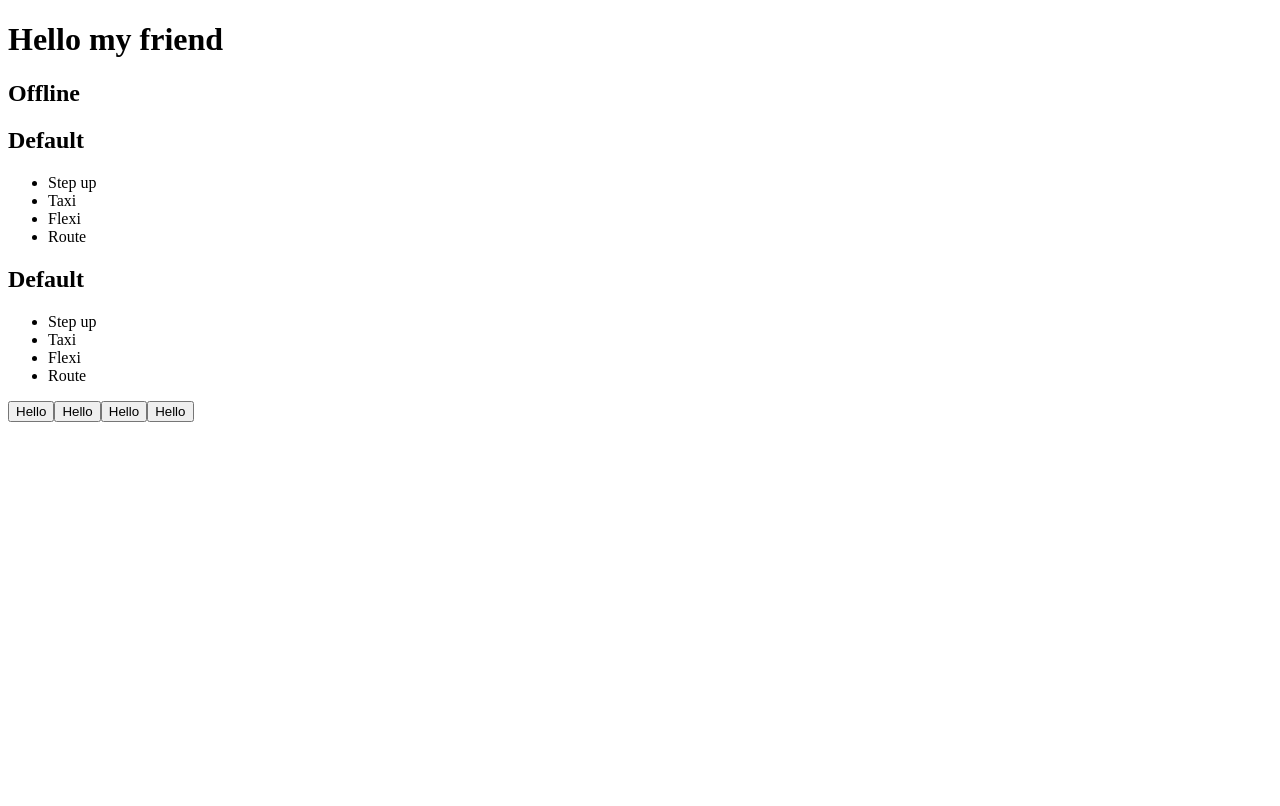
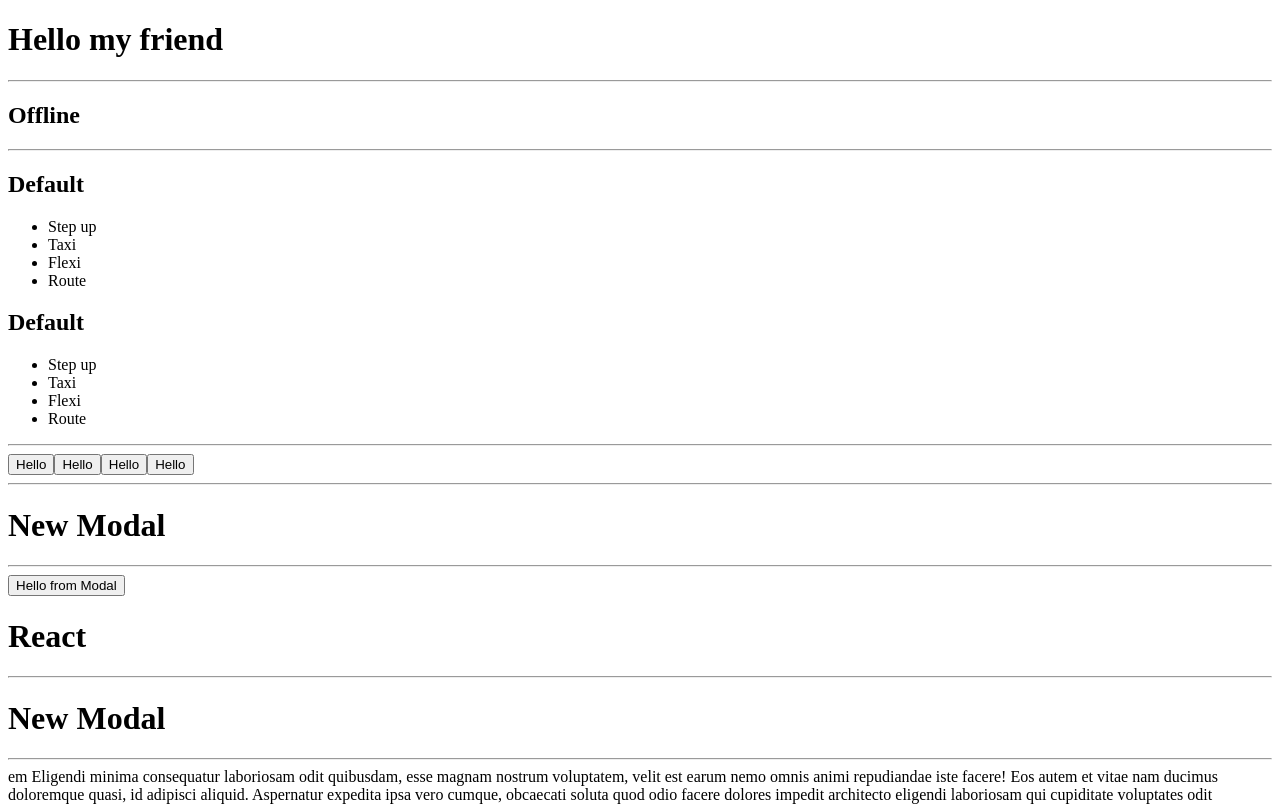
Before and after one commit to irapanch/React-Example, a React (Create React App) app: page / in a window 1280 px wide. Shown: the top 806 px of the page. Built offline with nearby package versions, Linux system fonts and the light colour scheme.

Commit message:
props.children modal

```diff
--- a/src/App.js
+++ b/src/App.js
@@ -1,4 +1,5 @@
 import { Button } from "./components/Button";
+import { Modal } from "./components/Modal/Modal";
 import { Section } from "./components/Section";
 
 function App() {
@@ -13,19 +14,38 @@ function App() {
   return (
     <div className="App">
       <h1>{!isOnline ? "Hello my friend" : "Let`s login"}</h1>
+      <hr></hr>
       <h2>{isOnline && "Online"}</h2>
       {!isOnline && <h2>Offline</h2>}
+      <hr></hr>
       {/* <Button titleBtn="Login" />
       <Button titleBtn="Password" />
       <Button titleBtn="add" /> */}
       <Section data={movies} />
       <Section data={movies} />
+      <hr></hr>
       {btns.map((btn) => (
         <Button key={btn} titleBtn={btn}>
           {" "}
           Hello
         </Button>
       ))}
+      <hr></hr>
+      <Modal>
+        <Button>Hello from Modal</Button>
+        <h1>React </h1>
+      </Modal>
+      <Modal>
+        em Eligendi minima consequatur laboriosam odit quibusdam, esse magnam
+        nostrum voluptatem, velit est earum nemo omnis animi repudiandae iste
+        facere! Eos autem et vitae nam ducimus doloremque quasi, id adipisci
+        aliquid. Aspernatur expedita ipsa vero cumque, obcaecati soluta quod
+        odio facere dolores impedit architecto eligendi laboriosam qui
+        cupiditate voluptates odit
+      </Modal>
+      <Modal>
+        <img src="https://react.dev/images/og-home.png" alt="react" />
+      </Modal>
     </div>
   );
 }
--- /dev/null
+++ b/src/components/Modal/Modal.jsx
@@ -0,0 +1,12 @@
+import React from "react";
+
+export const Modal = (props) => {
+  return (
+    <div>
+      <h1>New Modal</h1>
+      <hr></hr>
+      {props.children}
+      <hr></hr>
+    </div>
+  );
+};
```
